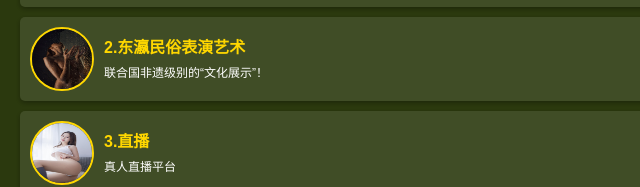
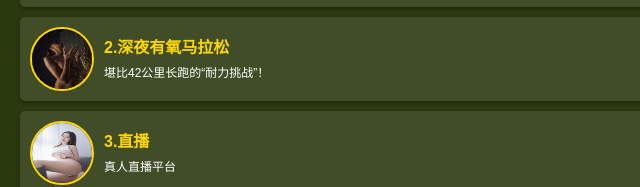
Before and after one commit to fcyqdr/fcyqdr, a plain HTML site: page index.html in a window 1280 px wide. Shown: the part 186-373 px from the top of the page, 0-640 px from the left. Drawn offline with Linux system fonts and the light colour scheme.

Commit message:
更新 index.html

```diff
--- a/index.html
+++ b/index.html
@@ -132,8 +132,8 @@
             <a href="http://5a75.cn" target="_blank">
                 <img src="images12.jpg" alt="Thumbnail">
                 <div class="item-content">
-                    <h3>2.东瀛民俗表演艺术</h3>
-                    <p>联合国非遗级别的“文化展示”！</p>
+                    <h3>2.深夜有氧马拉松</h3>
+                    <p>堪比42公里长跑的“耐力挑战”！</p>
                 </div>
             </a>
         </div>
```
